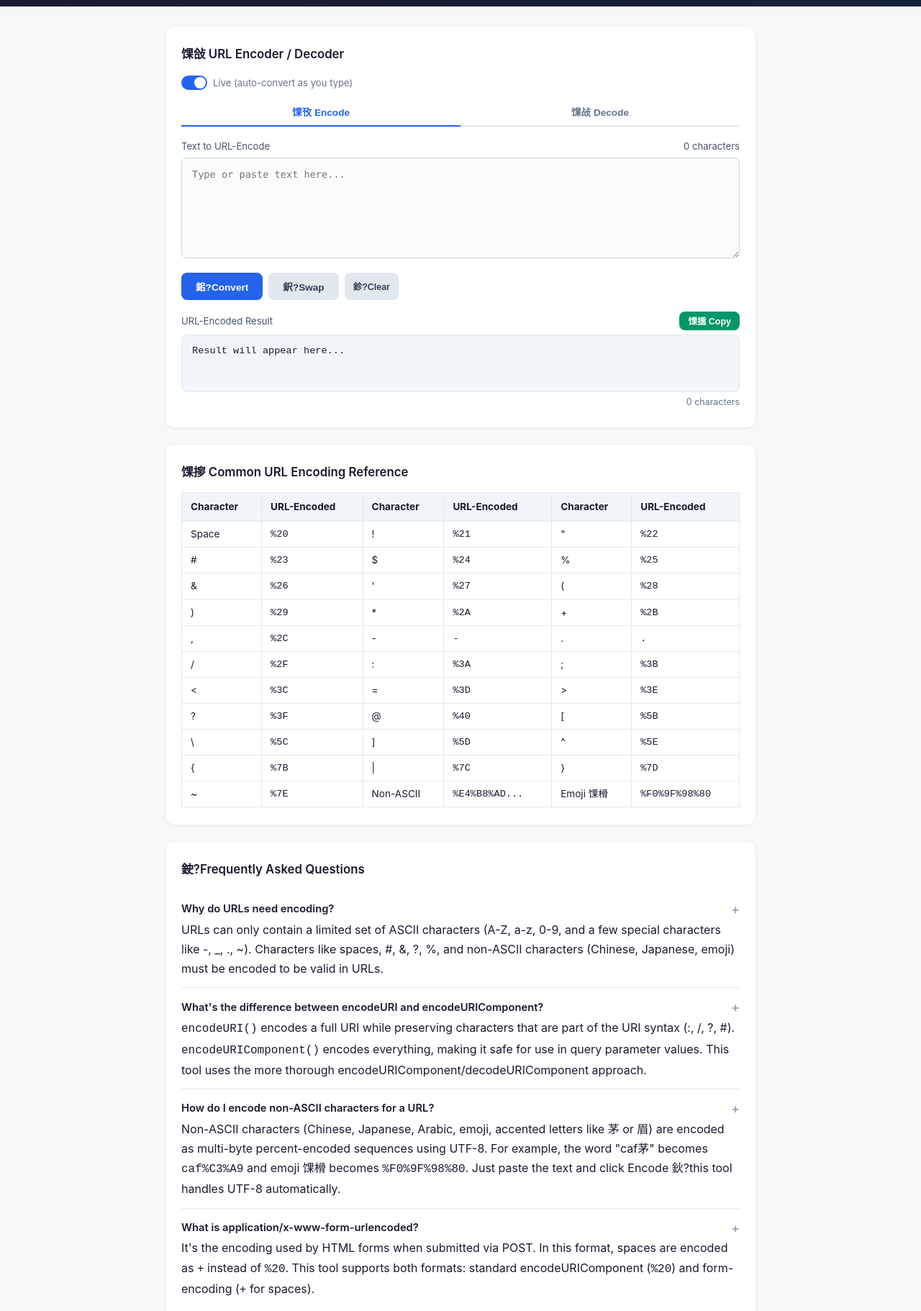
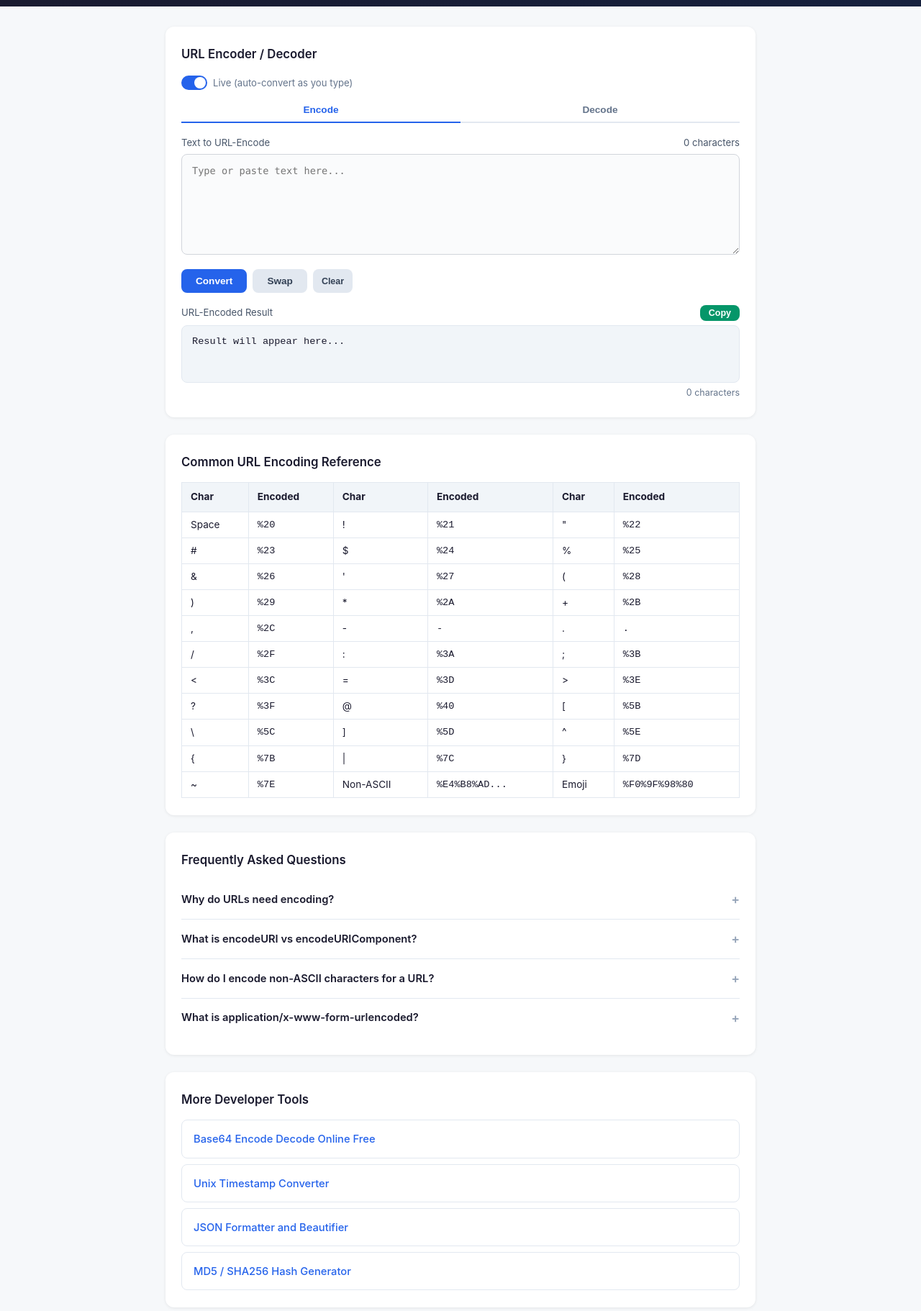
Before and after one commit to wz1498220429/Base64-Encode-Decode-Online-Free, a plain HTML site: page url-encoder-decoder/index.html in a window 1280 px wide. Shown: the part 160-1982 px from the top of the page at 72% size. Drawn offline with Linux system fonts and the light colour scheme.

Commit message:
Rewrite URL Encoder/Decoder - pure English, no Chinese chars anywhere

```diff
--- a/url-encoder-decoder/index.html
+++ b/url-encoder-decoder/index.html
@@ -7,7 +7,6 @@
     <meta name="viewport" content="width=device-width, initial-scale=1.0">
     <meta name="robots" content="index, follow">
     <link rel="canonical" href="https://devb64.com/url-encoder-decoder">
-
     <meta property="og:title" content="URL Encoder Decoder Online Free - Encode Text for URLs">
     <meta property="og:description" content="Free online URL encoder and decoder. Encode text to URL-safe format and decode URL-encoded strings instantly. No signup, works in browser.">
     <meta property="og:type" content="website">
@@ -15,7 +14,6 @@
     <meta name="twitter:card" content="summary_large_image">
     <meta name="twitter:title" content="URL Encoder Decoder Online Free">
     <meta name="twitter:description" content="Free online URL encoder/decoder. Encode text for URLs, decode URL strings instantly.">
-
     <script type="application/ld+json">
     {
         "@context": "https://schema.org",
@@ -30,7 +28,6 @@
         "author": {"@type": "Organization", "name": "devb64.com"}
     }
     </script>
-
     <style>
         *,*::before,*::after{box-sizing:border-box;margin:0;padding:0}
         html{scroll-behavior:smooth;font-size:16px}
@@ -40,16 +37,13 @@
         }
         a{color:#2563eb;text-decoration:none}
         a:hover{text-decoration:underline}
-
         .container{max-width:860px;margin:0 auto;padding:0 20px}
         header{background:linear-gradient(135deg,#1a1a2e 0%,#16213e 100%);color:#fff;padding:36px 0 28px;text-align:center}
         header h1{font-size:clamp(1.35rem,4vw,1.8rem);font-weight:700;margin-bottom:6px}
         header p{font-size:.92rem;opacity:.85;max-width:620px;margin:0 auto}
         main{padding:28px 0 40px}
-
         .card{background:#fff;border-radius:12px;box-shadow:0 1px 4px rgba(0,0,0,.08);padding:24px 22px;margin-bottom:24px}
         .card h2{font-size:1.05rem;font-weight:600;margin-bottom:14px;color:#1a1a2e;display:flex;align-items:center;gap:8px}
-
         .tab-bar{display:flex;gap:0;margin-bottom:16px;border-bottom:2px solid #e2e8f0}
         .tab-btn{
             flex:1;padding:9px 14px;text-align:center;cursor:pointer;font-weight:600;font-size:.85rem;
@@ -58,7 +52,6 @@
         }
         .tab-btn.active{color:#2563eb;border-bottom-color:#2563eb}
         .tab-btn:hover:not(.active){color:#334155}
-
         .btn-group{display:flex;gap:8px;flex-wrap:wrap;margin:12px 0 16px}
         .btn{
             padding:9px 20px;border:none;border-radius:8px;cursor:pointer;font-weight:600;font-size:.85rem;
@@ -71,7 +64,6 @@
         .btn-success{background:#059669;color:#fff}
         .btn-success:hover{background:#047857}
         .btn-sm{padding:5px 12px;font-size:.78rem}
-
         textarea{
             width:100%;min-height:140px;padding:12px 14px;font-family:"SF Mono","Cascadia Code","Fira Code","Consolas",monospace;
             font-size:.85rem;line-height:1.5;border:1px solid #d1d5db;border-radius:8px;
@@ -79,16 +71,13 @@
         }
         textarea:focus{outline:none;border-color:#2563eb;box-shadow:0 0 0 3px rgba(37,99,235,.12)}
         .label-row{display:flex;justify-content:space-between;align-items:center;margin-bottom:5px;font-size:.82rem;color:#475569}
-
         .output-box{
             background:#f1f5f9;border:1px solid #e2e8f0;border-radius:8px;
             padding:12px 14px;min-height:80px;font-family:monospace;font-size:.85rem;
             word-break:break-all;line-height:1.5;white-space:pre-wrap;margin-top:6px
         }
         .error-msg{color:#dc2626;font-size:.82rem;margin-top:5px;display:none}
-
         .char-count{font-size:.78rem;color:#64748b;margin-top:3px;text-align:right}
-
         .live-toggle{display:flex;align-items:center;gap:8px;font-size:.82rem;color:#64748b;margin-bottom:10px}
         .switch{position:relative;width:36px;height:20px;cursor:pointer}
         .switch input{opacity:0;width:0;height:0}
@@ -96,7 +85,6 @@
         .slider::before{content:"";position:absolute;width:16px;height:16px;left:2px;bottom:2px;background:#fff;border-radius:50%;transition:.2s}
         .switch input:checked+.slider{background:#2563eb}
         .switch input:checked+.slider::before{transform:translateX(16px)}
-
         .copy-toast{
             display:none;background:#059669;color:#fff;padding:6px 14px;border-radius:6px;
             font-size:.78rem;font-weight:500;position:fixed;bottom:24px;left:50%;transform:translateX(-50%);
@@ -109,22 +97,18 @@
             75%{opacity:1;transform:translateX(-50%) translateY(0)}
             100%{opacity:0;transform:translateX(-50%) translateY(-10px)}
         }
-
         .resource-list{list-style:none;display:grid;gap:8px}
         .resource-list li{background:#fff;border:1px solid #e2e8f0;border-radius:8px;padding:12px 16px;transition:box-shadow .15s}
         .resource-list li:hover{box-shadow:0 1px 4px rgba(0,0,0,.06)}
         .resource-list a{font-weight:500;font-size:.92rem}
-
         .faq-item{border-bottom:1px solid #e2e8f0;padding:12px 0}
         .faq-item:last-child{border-bottom:none}
         .faq-q{font-weight:600;cursor:pointer;display:flex;justify-content:space-between;align-items:center;color:#1a1a2e;font-size:.92rem}
         .faq-q::after{content:"+";font-size:1.1rem;color:#94a3b8}
-        .faq-q.open::after{content:"鈭?}
+        .faq-q.open::after{content:unicode-bidi;}
         .faq-a{padding-top:8px;color:#475569;font-size:.88rem;line-height:1.6;display:none}
         .faq-a.open{display:block}
-
         footer{text-align:center;padding:20px 0;font-size:.78rem;color:#94a3b8;border-top:1px solid #e2e8f0}
-
         @media(max-width:600px){
             .card{padding:16px 12px}
             textarea{min-height:100px}
@@ -132,24 +116,16 @@
     </style>
 </head>
 <body>
-
 <header>
     <div class="container">
         <h1>URL Encoder Decoder Online Free</h1>
         <p>Encode text to URL-safe format and decode URL-encoded strings back to readable text. Supports UTF-8 characters and application/x-www-form-urlencoded format.</p>
     </div>
 </header>
-
 <main>
     <div class="container">
-
-        <!-- 鈺愨晲鈺愨晲鈺愨晲鈺愨晲鈺愨晲鈺愨晲鈺愨晲鈺愨晲鈺愨晲鈺愨晲鈺愨晲鈺愨晲鈺愨晲鈺愨晲鈺愨晲鈺愨晲鈺愨晲鈺愨晲鈺愨晲鈺愨晲鈺愨晲鈺愨晲鈺愨晲鈺愨晲
-             鏍稿績宸ュ叿
-             鈺愨晲鈺愨晲鈺愨晲鈺愨晲鈺愨晲鈺愨晲鈺愨晲鈺愨晲鈺愨晲鈺愨晲鈺愨晲鈺愨晲鈺愨晲鈺愨晲鈺愨晲鈺愨晲鈺愨晲鈺愨晲鈺愨晲鈺愨晲鈺愨晲鈺愨晲鈺愨晲鈺愨晲 -->
         <section class="card">
-            <h2>馃敆 URL Encoder / Decoder</h2>
-
-            <!-- 瀹炴椂杞崲寮€鍏?-->
+            <h2>URL Encoder / Decoder</h2>
             <div class="live-toggle">
                 <label class="switch">
                     <input type="checkbox" id="live-switch" checked>
@@ -157,46 +133,34 @@
                 </label>
                 <span>Live (auto-convert as you type)</span>
             </div>
-
-            <!-- Tab: Encode / Decode -->
             <div class="tab-bar" role="tablist">
-                <button class="tab-btn active" role="tab" aria-selected="true" data-mode="encode" id="tab-encode">馃攼 Encode</button>
-                <button class="tab-btn" role="tab" aria-selected="false" data-mode="decode" id="tab-decode">馃敁 Decode</button>
+                <button class="tab-btn active" role="tab" aria-selected="true" data-mode="encode" id="tab-encode">Encode</button>
+                <button class="tab-btn" role="tab" aria-selected="false" data-mode="decode" id="tab-decode">Decode</button>
             </div>
-
-            <!-- 杈撳叆 -->
             <div class="label-row">
                 <span id="input-label">Text to URL-Encode</span>
                 <span id="char-count">0 characters</span>
             </div>
             <textarea id="input-text" placeholder="Type or paste text here..." aria-label="Input text"></textarea>
             <div class="error-msg" id="error-msg"></div>
-
-            <!-- 鎸夐挳 -->
             <div class="btn-group">
-                <button class="btn btn-primary" id="btn-convert">鈻?Convert</button>
-                <button class="btn btn-secondary" id="btn-swap">鈬?Swap</button>
-                <button class="btn btn-secondary btn-sm" id="btn-clear">鉁?Clear</button>
+                <button class="btn btn-primary" id="btn-convert">Convert</button>
+                <button class="btn btn-secondary" id="btn-swap">Swap</button>
+                <button class="btn btn-secondary btn-sm" id="btn-clear">Clear</button>
             </div>
-
-            <!-- 杈撳嚭 -->
             <div class="label-row">
                 <span id="output-label">URL-Encoded Result</span>
-                <button class="btn btn-sm btn-success" id="btn-copy" style="padding:4px 12px;font-size:.78rem;">馃搵 Copy</button>
+                <button class="btn btn-sm btn-success" id="btn-copy" style="padding:4px 12px;font-size:.78rem;">Copy</button>
             </div>
             <div class="output-box" id="output-text">Result will appear here...</div>
             <div class="char-count" id="output-count">0 characters</div>
-            <div class="copy-toast" id="copy-toast">鉁?Copied to clipboard!</div>
+            <div class="copy-toast" id="copy-toast">Copied to clipboard!</div>
         </section>
-
-        <!-- 鈺愨晲鈺愨晲鈺愨晲鈺愨晲鈺愨晲鈺愨晲鈺愨晲鈺愨晲鈺愨晲鈺愨晲鈺愨晲鈺愨晲鈺愨晲鈺愨晲鈺愨晲鈺愨晲鈺愨晲鈺愨晲鈺愨晲鈺愨晲鈺愨晲鈺愨晲鈺愨晲鈺愨晲
-             甯歌瀛楃鍙傝€冭〃
-             鈺愨晲鈺愨晲鈺愨晲鈺愨晲鈺愨晲鈺愨晲鈺愨晲鈺愨晲鈺愨晲鈺愨晲鈺愨晲鈺愨晲鈺愨晲鈺愨晲鈺愨晲鈺愨晲鈺愨晲鈺愨晲鈺愨晲鈺愨晲鈺愨晲鈺愨晲鈺愨晲鈺愨晲 -->
         <section class="card">
-            <h2>馃摉 Common URL Encoding Reference</h2>
+            <h2>Common URL Encoding Reference</h2>
             <div style="overflow-x:auto">
             <table style="width:100%;border-collapse:collapse;font-size:.85rem">
-                <tr style="background:#f1f5f9"><th style="padding:8px 12px;border:1px solid #e2e8f0;text-align:left">Character</th><th style="padding:8px 12px;border:1px solid #e2e8f0;text-align:left">URL-Encoded</th><th style="padding:8px 12px;border:1px solid #e2e8f0;text-align:left">Character</th><th style="padding:8px 12px;border:1px solid #e2e8f0;text-align:left">URL-Encoded</th><th style="padding:8px 12px;border:1px solid #e2e8f0;text-align:left">Character</th><th style="padding:8px 12px;border:1px solid #e2e8f0;text-align:left">URL-Encoded</th></tr>
+                <tr style="background:#f1f5f9"><th style="padding:8px 12px;border:1px solid #e2e8f0;text-align:left">Char</th><th style="padding:8px 12px;border:1px solid #e2e8f0;text-align:left">Encoded</th><th style="padding:8px 12px;border:1px solid #e2e8f0;text-align:left">Char</th><th style="padding:8px 12px;border:1px solid #e2e8f0;text-align:left">Encoded</th><th style="padding:8px 12px;border:1px solid #e2e8f0;text-align:left">Char</th><th style="padding:8px 12px;border:1px solid #e2e8f0;text-align:left">Encoded</th></tr>
                 <tr><td style="padding:6px 12px;border:1px solid #e2e8f0">Space</td><td style="padding:6px 12px;border:1px solid #e2e8f0;font-family:monospace">%20</td><td style="padding:6px 12px;border:1px solid #e2e8f0">!</td><td style="padding:6px 12px;border:1px solid #e2e8f0;font-family:monospace">%21</td><td style="padding:6px 12px;border:1px solid #e2e8f0">"</td><td style="padding:6px 12px;border:1px solid #e2e8f0;font-family:monospace">%22</td></tr>
                 <tr><td style="padding:6px 12px;border:1px solid #e2e8f0">#</td><td style="padding:6px 12px;border:1px solid #e2e8f0;font-family:monospace">%23</td><td style="padding:6px 12px;border:1px solid #e2e8f0">$</td><td style="padding:6px 12px;border:1px solid #e2e8f0;font-family:monospace">%24</td><td style="padding:6px 12px;border:1px solid #e2e8f0">%</td><td style="padding:6px 12px;border:1px solid #e2e8f0;font-family:monospace">%25</td></tr>
                 <tr><td style="padding:6px 12px;border:1px solid #e2e8f0">&amp;</td><td style="padding:6px 12px;border:1px solid #e2e8f0;font-family:monospace">%26</td><td style="padding:6px 12px;border:1px solid #e2e8f0">'</td><td style="padding:6px 12px;border:1px solid #e2e8f0;font-family:monospace">%27</td><td style="padding:6px 12px;border:1px solid #e2e8f0">(</td><td style="padding:6px 12px;border:1px solid #e2e8f0;font-family:monospace">%28</td></tr>
@@ -207,48 +171,36 @@
                 <tr><td style="padding:6px 12px;border:1px solid #e2e8f0">?</td><td style="padding:6px 12px;border:1px solid #e2e8f0;font-family:monospace">%3F</td><td style="padding:6px 12px;border:1px solid #e2e8f0">@</td><td style="padding:6px 12px;border:1px solid #e2e8f0;font-family:monospace">%40</td><td style="padding:6px 12px;border:1px solid #e2e8f0">[</td><td style="padding:6px 12px;border:1px solid #e2e8f0;font-family:monospace">%5B</td></tr>
                 <tr><td style="padding:6px 12px;border:1px solid #e2e8f0">\</td><td style="padding:6px 12px;border:1px solid #e2e8f0;font-family:monospace">%5C</td><td style="padding:6px 12px;border:1px solid #e2e8f0">]</td><td style="padding:6px 12px;border:1px solid #e2e8f0;font-family:monospace">%5D</td><td style="padding:6px 12px;border:1px solid #e2e8f0">^</td><td style="padding:6px 12px;border:1px solid #e2e8f0;font-family:monospace">%5E</td></tr>
                 <tr><td style="padding:6px 12px;border:1px solid #e2e8f0">{</td><td style="padding:6px 12px;border:1px solid #e2e8f0;font-family:monospace">%7B</td><td style="padding:6px 12px;border:1px solid #e2e8f0">|</td><td style="padding:6px 12px;border:1px solid #e2e8f0;font-family:monospace">%7C</td><td style="padding:6px 12px;border:1px solid #e2e8f0">}</td><td style="padding:6px 12px;border:1px solid #e2e8f0;font-family:monospace">%7D</td></tr>
-                <tr><td style="padding:6px 12px;border:1px solid #e2e8f0">~</td><td style="padding:6px 12px;border:1px solid #e2e8f0;font-family:monospace">%7E</td><td style="padding:6px 12px;border:1px solid #e2e8f0">Non-ASCII</td><td style="padding:6px 12px;border:1px solid #e2e8f0;font-family:monospace">%E4%B8%AD...</td><td style="padding:6px 12px;border:1px solid #e2e8f0">Emoji 馃榾</td><td style="padding:6px 12px;border:1px solid #e2e8f0;font-family:monospace">%F0%9F%98%80</td></tr>
+                <tr><td style="padding:6px 12px;border:1px solid #e2e8f0">~</td><td style="padding:6px 12px;border:1px solid #e2e8f0;font-family:monospace">%7E</td><td style="padding:6px 12px;border:1px solid #e2e8f0">Non-ASCII</td><td style="padding:6px 12px;border:1px solid #e2e8f0;font-family:monospace">%E4%B8%AD...</td><td style="padding:6px 12px;border:1px solid #e2e8f0">Emoji</td><td style="padding:6px 12px;border:1px solid #e2e8f0;font-family:monospace">%F0%9F%98%80</td></tr>
             </table>
             </div>
         </section>
-
-        <!-- 鈺愨晲鈺愨晲鈺愨晲鈺愨晲鈺愨晲鈺愨晲鈺愨晲鈺愨晲鈺愨晲鈺愨晲鈺愨晲鈺愨晲鈺愨晲鈺愨晲鈺愨晲鈺愨晲鈺愨晲鈺愨晲鈺愨晲鈺愨晲鈺愨晲鈺愨晲鈺愨晲鈺愨晲
-             FAQ
-             鈺愨晲鈺愨晲鈺愨晲鈺愨晲鈺愨晲鈺愨晲鈺愨晲鈺愨晲鈺愨晲鈺愨晲鈺愨晲鈺愨晲鈺愨晲鈺愨晲鈺愨晲鈺愨晲鈺愨晲鈺愨晲鈺愨晲鈺愨晲鈺愨晲鈺愨晲鈺愨晲鈺愨晲 -->
         <section class="card">
-            <h2>鉂?Frequently Asked Questions</h2>
-            <div class="faq-item"><div class="faq-q" role="button" tabindex="0">Why do URLs need encoding?</div><div class="faq-a">URLs can only contain a limited set of ASCII characters (A-Z, a-z, 0-9, and a few special characters like -, _, ., ~). Characters like spaces, #, &, ?, %, and non-ASCII characters (Chinese, Japanese, emoji) must be encoded to be valid in URLs.</div></div>
-            <div class="faq-item"><div class="faq-q" role="button" tabindex="0">What's the difference between encodeURI and encodeURIComponent?</div><div class="faq-a"><code>encodeURI()</code> encodes a full URI while preserving characters that are part of the URI syntax (:, /, ?, #). <code>encodeURIComponent()</code> encodes everything, making it safe for use in query parameter values. This tool uses the more thorough encodeURIComponent/decodeURIComponent approach.</div></div>
-            <div class="faq-item"><div class="faq-q" role="button" tabindex="0">How do I encode non-ASCII characters for a URL?</div><div class="faq-a">Non-ASCII characters (Chinese, Japanese, Arabic, emoji, accented letters like 茅 or 眉) are encoded as multi-byte percent-encoded sequences using UTF-8. For example, the word "caf茅" becomes <code>caf%C3%A9</code> and emoji 馃榾 becomes <code>%F0%9F%98%80</code>. Just paste the text and click Encode 鈥?this tool handles UTF-8 automatically.</div></div>
-            <div class="faq-item"><div class="faq-q" role="button" tabindex="0">What is application/x-www-form-urlencoded?</div><div class="faq-a">It's the encoding used by HTML forms when submitted via POST. In this format, spaces are encoded as <code>+</code> instead of <code>%20</code>. This tool supports both formats: standard encodeURIComponent (<code>%20</code>) and form-encoding (<code>+</code> for spaces).</div></div>
+            <h2>Frequently Asked Questions</h2>
+            <div class="faq-item"><div class="faq-q" role="button" tabindex="0">Why do URLs need encoding?</div><div class="faq-a">URLs can only contain a limited set of ASCII characters (A-Z, a-z, 0-9, and a few special characters like -, _, ., ~). Characters like spaces, #, &, ?, %, and non-ASCII characters must be encoded to be valid in URLs.</div></div>
+            <div class="faq-item"><div class="faq-q" role="button" tabindex="0">What is encodeURI vs encodeURIComponent?</div><div class="faq-a"><code>encodeURI()</code> encodes a full URI while preserving characters that are part of the URI syntax (:, /, ?, #). <code>encodeURIComponent()</code> encodes everything, making it safe for use in query parameter values. This tool uses the more thorough encodeURIComponent/decodeURIComponent approach.</div></div>
+            <div class="faq-item"><div class="faq-q" role="button" tabindex="0">How do I encode non-ASCII characters for a URL?</div><div class="faq-a">Non-ASCII characters are encoded as multi-byte percent-encoded sequences using UTF-8. For example, the word "cafe" (with accented e) becomes <code>caf%C3%A9</code> and an emoji becomes <code>%F0%9F%98%80</code>. Paste any text into this tool and click Encode to see the URL-safe version.</div></div>
+            <div class="faq-item"><div class="faq-q" role="button" tabindex="0">What is application/x-www-form-urlencoded?</div><div class="faq-a">It is the encoding used by HTML forms when submitted via POST. In this format, spaces are encoded as <code>+</code> instead of <code>%20</code>. This tool supports both: standard encodeURIComponent (using <code>%20</code>) and form-encoding (using <code>+</code> for spaces) when decoding.</div></div>
         </section>
-
-        <!-- 鈺愨晲鈺愨晲鈺愨晲鈺愨晲鈺愨晲鈺愨晲鈺愨晲鈺愨晲鈺愨晲鈺愨晲鈺愨晲鈺愨晲鈺愨晲鈺愨晲鈺愨晲鈺愨晲鈺愨晲鈺愨晲鈺愨晲鈺愨晲鈺愨晲鈺愨晲鈺愨晲鈺愨晲
-             鐩稿叧宸ュ叿
-             鈺愨晲鈺愨晲鈺愨晲鈺愨晲鈺愨晲鈺愨晲鈺愨晲鈺愨晲鈺愨晲鈺愨晲鈺愨晲鈺愨晲鈺愨晲鈺愨晲鈺愨晲鈺愨晲鈺愨晲鈺愨晲鈺愨晲鈺愨晲鈺愨晲鈺愨晲鈺愨晲鈺愨晲 -->
         <section class="card">
-            <h2>馃敆 More Developer Tools</h2>
+            <h2>More Developer Tools</h2>
             <ul class="resource-list">
                 <li><a href="/base64-encode-decode">Base64 Encode Decode Online Free</a></li>
                 <li><a href="/timestamp-converter">Unix Timestamp Converter</a></li>
-                <li><a href="/json-formatter">JSON Formatter &amp; Beautifier</a></li>
+                <li><a href="/json-formatter">JSON Formatter and Beautifier</a></li>
                 <li><a href="/hash-generator">MD5 / SHA256 Hash Generator</a></li>
             </ul>
         </section>
-
     </div>
 </main>
-
 <footer>
     <div class="container">
-        <p>URL Encoder Decoder 鈥?漏 devb64.com. All processing happens in-browser.</p>
+        <p>URL Encoder Decoder - devb64.com. All processing happens in-browser.</p>
     </div>
 </footer>
-
 <script>
 (function(){
     'use strict';
-
     const dom = {
         tabs: document.querySelectorAll('.tab-btn'),
         input: document.getElementById('input-text'),
@@ -265,9 +217,7 @@
         liveSwitch: document.getElementById('live-switch'),
         copyToast: document.getElementById('copy-toast'),
     };
-
     let currentMode = 'encode';
-
     function setMode(mode){
         currentMode = mode;
         dom.tabs.forEach(t => {
@@ -277,30 +227,24 @@
         });
         dom.labelIn.textContent = mode === 'encode' ? 'Text to URL-Encode' : 'URL-Encoded String to Decode';
         dom.labelOut.textContent = mode === 'encode' ? 'URL-Encoded Result' : 'Decoded Result';
-        dom.input.placeholder = mode === 'encode'
-            ? 'Type or paste text to encode...'
-            : 'Paste URL-encoded string to decode...';
+        dom.input.placeholder = mode === 'encode' ? 'Type or paste text to encode...' : 'Paste URL-encoded string to decode...';
         dom.err.style.display = 'none';
     }
-
     dom.tabs.forEach(btn => {
         btn.addEventListener('click', () => {
             setMode(btn.dataset.mode);
             if(dom.input.value.trim()) convert();
         });
     });
-
     function convert(){
         const raw = dom.input.value;
         dom.err.style.display = 'none';
         dom.charCount.textContent = raw.length + ' characters';
-
         if(!raw){
             dom.output.textContent = 'Enter text to ' + currentMode + '.';
             dom.outCount.textContent = '0 characters';
             return;
         }
-
         try {
             let result;
             if(currentMode === 'encode'){
@@ -312,12 +256,11 @@
             dom.outCount.textContent = result.length + ' characters';
         } catch(e){
             dom.err.style.display = 'block';
-            dom.err.textContent = currentMode === 'decode' ? 'Invalid URL-encoded string 鈥?check your input.' : 'Encoding error: ' + e.message;
-            dom.output.textContent = 'Error 鈥?see message above.';
+            dom.err.textContent = currentMode === 'decode' ? 'Invalid URL-encoded string - check your input.' : 'Encoding error: ' + e.message;
+            dom.output.textContent = 'Error - see message above.';
             dom.outCount.textContent = '0 characters';
         }
     }
-
     function swap(){
         const out = dom.output.textContent;
         if(out && !out.startsWith('Error') && out !== 'Result will appear here...' && !out.startsWith('Enter text')){
@@ -327,7 +270,6 @@
             convert();
         }
     }
-
     function clearAll(){
         dom.input.value = '';
         dom.output.textContent = 'Result will appear here...';
@@ -335,12 +277,9 @@
         dom.charCount.textContent = '0 characters';
         dom.outCount.textContent = '0 characters';
     }
-
-    // 鈹€鈹€ Events 鈹€鈹€
     dom.btnConv.addEventListener('click', convert);
     dom.btnSwap.addEventListener('click', swap);
     dom.btnClear.addEventListener('click', clearAll);
-
     let liveTimeout;
     dom.input.addEventListener('input', () => {
         if(dom.liveSwitch.checked){
@@ -348,8 +287,6 @@
             liveTimeout = setTimeout(convert, 200);
         }
     });
-
-    // 鈹€鈹€ Copy 鈹€鈹€
     let copyTimer;
     async function copyText(text){
         try { await navigator.clipboard.writeText(text); } catch { const ta = document.createElement('textarea'); ta.value = text; document.body.appendChild(ta); ta.select(); document.execCommand('copy'); document.body.removeChild(ta); }
@@ -358,13 +295,9 @@
         copyTimer = setTimeout(() => dom.copyToast.classList.remove('show'), 2000);
     }
     dom.btnCopy.addEventListener('click', () => copyText(dom.output.textContent));
-
-    // Keyboard shortcut
     dom.input.addEventListener('keydown', e => {
         if((e.ctrlKey || e.metaKey) && e.key === 'Enter') { e.preventDefault(); convert(); }
     });
-
-    // FAQ accordion
     document.querySelectorAll('.faq-q').forEach(q => {
         q.addEventListener('click', () => { q.classList.toggle('open'); q.nextElementSibling.classList.toggle('open'); });
         q.addEventListener('keydown', e => { if(e.key === 'Enter' || e.key === ' ') { e.preventDefault(); q.click(); } });
```
